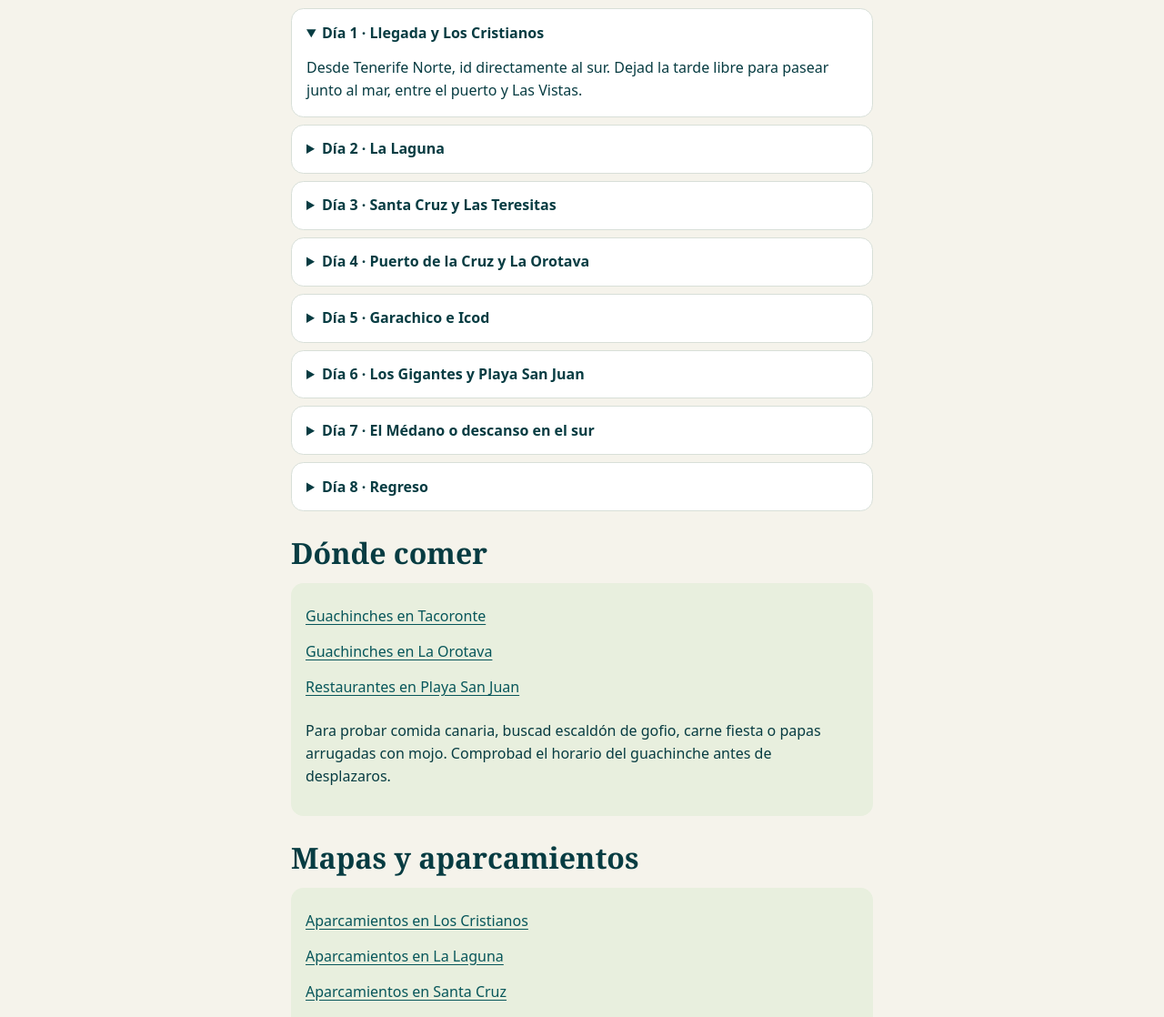
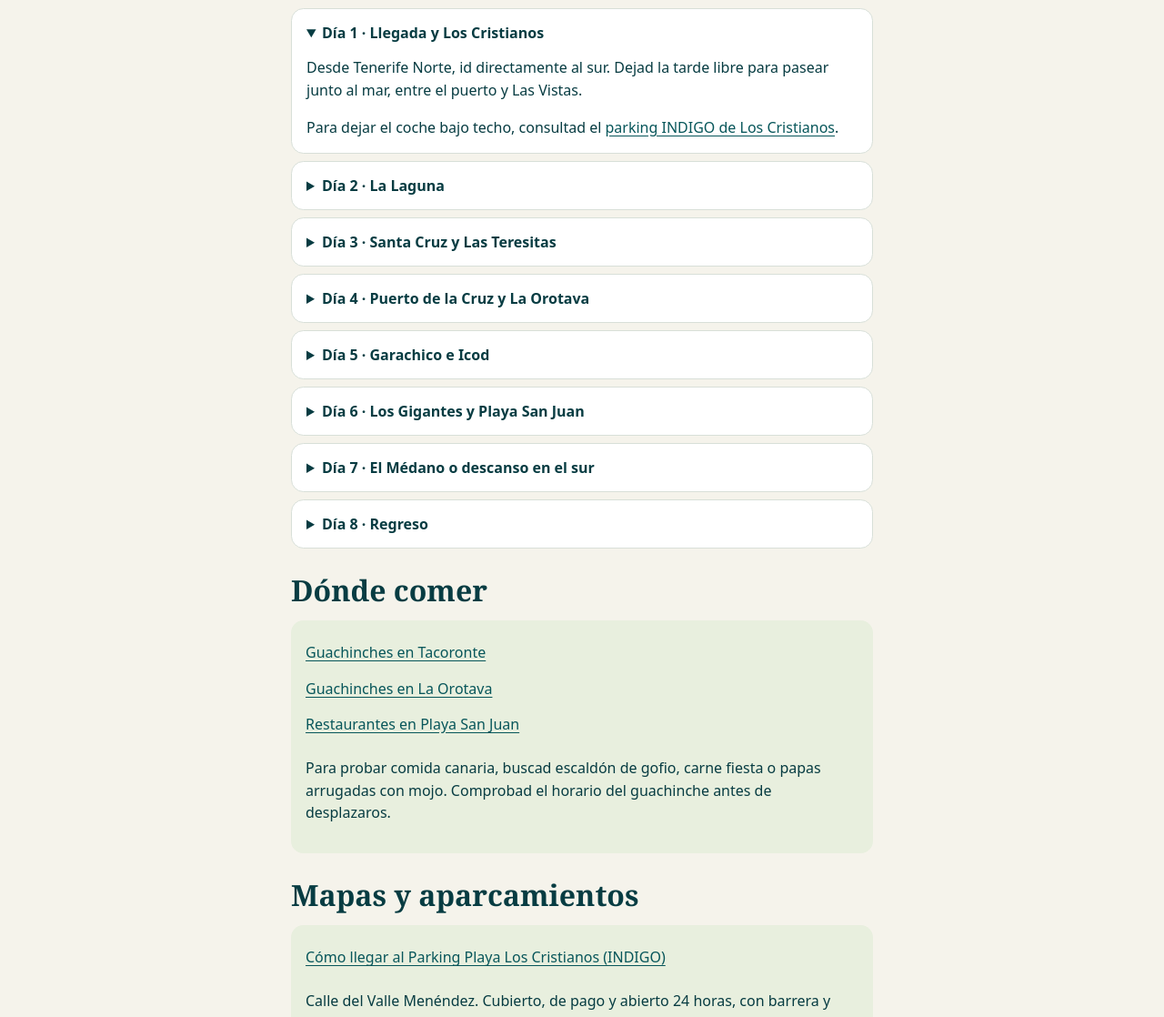
Before and after one commit to Txokero/tenerife2026, a plain HTML site: page index.html in a window 1280 px wide. Shown: the part 367-1485 px from the top of the page at 91% size. Drawn offline with Linux system fonts and the light colour scheme.

Commit message:
Añadir parking cubierto en Los Cristianos

```diff
--- a/index.html
+++ b/index.html
@@ -38,7 +38,7 @@
   <main class="wrap">
     <section id="plan">
       <h2>Plan diario</h2>
-      <details open><summary>Día 1 · Llegada y Los Cristianos</summary><p>Desde Tenerife Norte, id directamente al sur. Dejad la tarde libre para pasear junto al mar, entre el puerto y Las Vistas.</p></details>
+      <details open><summary>Día 1 · Llegada y Los Cristianos</summary><p>Desde Tenerife Norte, id directamente al sur. Dejad la tarde libre para pasear junto al mar, entre el puerto y Las Vistas.</p><p>Para dejar el coche bajo techo, consultad el <a href="#parking-los-cristianos">parking INDIGO de Los Cristianos</a>.</p></details>
       <details><summary>Día 2 · La Laguna</summary><p>Recorred el casco histórico a pie por la plaza del Adelantado y la calle San Agustín. Si os apetece comer de camino, buscad un guachinche por Tacoronte.</p></details>
       <details>
         <summary>Día 3 · Santa Cruz y Las Teresitas</summary>
@@ -65,7 +65,8 @@
     <section id="mapas">
       <h2>Mapas y aparcamientos</h2>
       <div class="card">
-        <a href="https://www.google.com/maps/search/?api=1&amp;query=aparcamiento+Los+Cristianos+Tenerife">Aparcamientos en Los Cristianos</a><br>
+        <a id="parking-los-cristianos" href="https://www.google.com/maps/dir/?api=1&amp;destination=Parking+Playa+Los+Cristianos+INDIGO+Valle+Men%C3%A9ndez">Cómo llegar al Parking Playa Los Cristianos (INDIGO)</a>
+        <p>Calle del Valle Menéndez. Cubierto, de pago y abierto 24 horas, con barrera y reconocimiento de matrícula. Altura máxima de 2,20 m. <a href="https://www.indigoneo.es/es/parkings/30022/parking-playa-los-cristianos">Consultar tarifa y reserva</a>.</p>
         <a href="https://www.google.com/maps/search/?api=1&amp;query=aparcamiento+casco+hist%C3%B3rico+La+Laguna+Tenerife">Aparcamientos en La Laguna</a><br>
         <a href="https://www.google.com/maps/search/?api=1&amp;query=aparcamiento+plaza+de+Espa%C3%B1a+Santa+Cruz+de+Tenerife">Aparcamientos en Santa Cruz</a><br>
         <a href="https://www.google.com/maps/dir/?api=1&amp;destination=Aeropuerto+Tenerife+Norte">Cómo llegar a Tenerife Norte</a>
```
